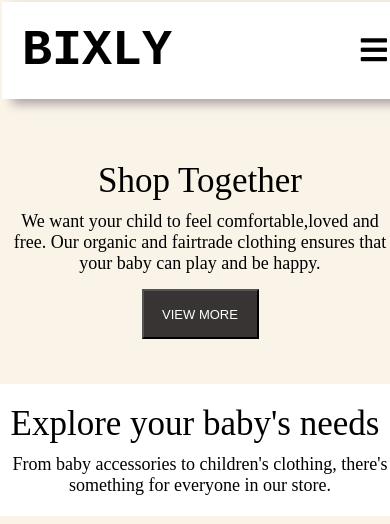
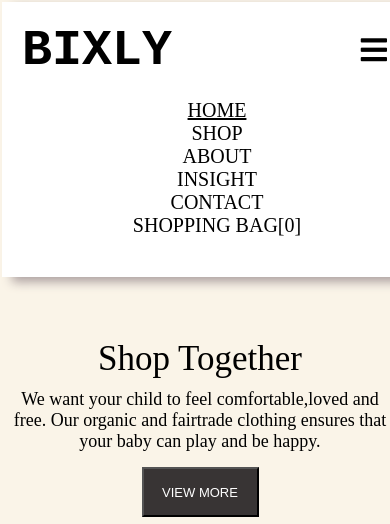
Before and after one commit to Victoriajohn141/bixtly, a plain HTML site: page index.html in a window 390 px wide. Both pictures are taken after a click on the button 373 px from the left and 50 px from the top of the page. Shown: the top 524 px of the page. Drawn offline with Linux system fonts and the light colour scheme.

Commit message:
made the navigation bar responsive on mobile style

```diff
--- a/index.html
+++ b/index.html
@@ -11,6 +11,8 @@
 <body>
   <nav>
       <h2>BIXLY</h2>
+      <button class="hamburger" id="hamburger">
+        <i class="fas fa-bars"></i>
       </button>
       <ul class="nav-ul" id="nav-ul">
           <li><a href="#" class="hi">Home</a></li>
@@ -20,8 +22,7 @@
           <li><a href="#">Contact</a></li>
           <li><a href="#">Shopping bag[0]</a></li>
       </ul>
-      <button class="hamburger" id="hamburger">
-        <i class="fas fa-bars"></i>
+
   </nav>
   <main>
       <section class="section-1">
@@ -65,6 +66,6 @@
               </div>
       </section>
   </main>
-  <script src="main.js"></script>
+  <script src="script.js"></script>
 </body>
       </html>
--- a/script.js
+++ b/script.js
@@ -1,7 +1,9 @@
-const hamburger = document.getElementById('handburger');
+"use strict"
+
+const hamburger = document.getElementById('hamburger');
 const navUl= document.getElementById('nav-ul');
 
 hamburger.addEventListener('click', () => {
-    navUl.classList.togle('show');
+    navUl.classList.toggle('show');
 
 })
--- a/style.css
+++ b/style.css
@@ -7,6 +7,7 @@ nav {
     padding: 20px;
     margin: 2px;
     display: flex;
+    flex-wrap: wrap;
     overflow: hidden;
     justify-content: space-between;
     background-color: white;
@@ -225,6 +226,8 @@ div.image-container button {
 
     nav .nav-ul {
         display: none;
+        flex-direction: column;
+        align-items: center;
         width: 100%;
     }
 
```
